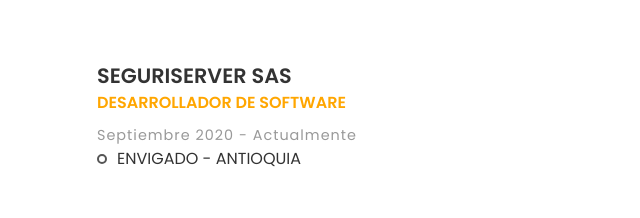
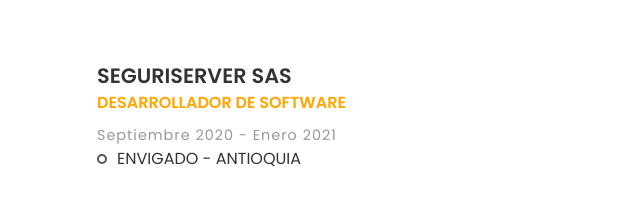
Before and after one commit to alexdevjr/Portafolio, a plain HTML site: page index.html in a window 1280 px wide. Shown: the part 1120-1338 px from the top of the page, 273-913 px from the left. Drawn offline with Linux system fonts and the light colour scheme; files whose address does not match are found by name.

Commit message:
Actualizacion experiencia laboral 1

```diff
--- a/index.html
+++ b/index.html
@@ -166,7 +166,7 @@
 					<div class="experience margin-b-50">
 						<h4><a class="downlad-btn" target="_blank" href="https://seguriserver.com"><b>SEGURISERVER SAS</b></a></h4>
 						<h5 class="font-yellow"><b>DESARROLLADOR DE SOFTWARE</b></h5>
-						<h6 class="font-lite-black margin-t-10">Septiembre 2020 - Actualmente</h6>
+						<h6 class="font-lite-black margin-t-10">Septiembre 2020 - Enero 2021</h6>
 
 						<ul class="list">
 							<li>ENVIGADO - ANTIOQUIA</li>
```
